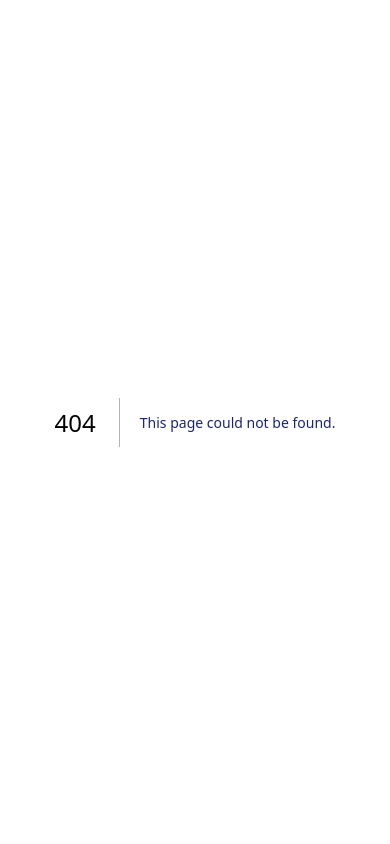
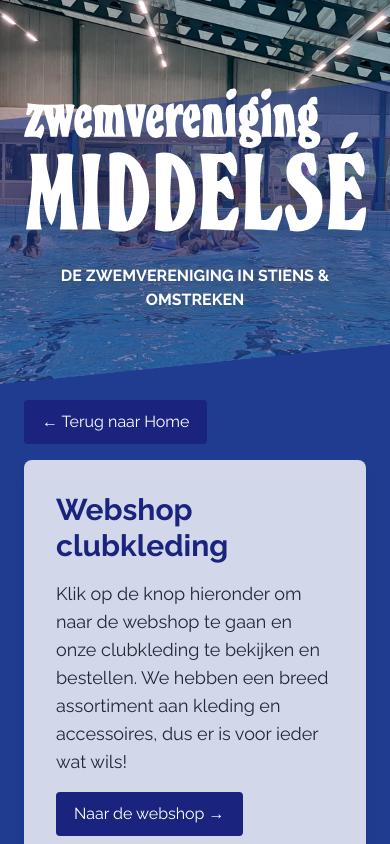
Before and after one commit to timovos/zvmiddelse-website, a Next.js app: page /webshop-clubkleding in a window 390 px wide. Before the commit this address had no page. Shown: the top 844 px of the page. Built offline with nearby package versions, Linux system fonts and the light colour scheme.

Commit message:
Table responsive and link to webshop

```diff
--- a/app/contact-en-info/page.tsx
+++ b/app/contact-en-info/page.tsx
@@ -37,7 +37,8 @@ export default function Clubhistorie() {
       <section className="rounded-lg bg-white/80 p-8 shadow-lg">
         <h2>Bestuur</h2>
         <div className="mb-10 overflow-x-auto">
-          <table className="w-full border-collapse text-left">
+          {/* Desktop table */}
+          <table className="hidden w-full border-collapse text-left md:table">
             <thead>
               <tr className="border-b border-black/10">
                 <th className="w-[34%] py-3 pr-4 text-sm font-semibold text-[#1a237e]">
@@ -117,6 +118,25 @@ export default function Clubhistorie() {
               </tr>
             </tbody>
           </table>
+
+          {/* Mobile card layout */}
+          <div className="flex flex-col gap-4 md:hidden">
+            {[
+              { functie: "Voorzitter", naam: "Marcel Bakker", contact: <a href="mailto:voorzitter@zvmiddelse.nl">voorzitter@zvmiddelse.nl</a> },
+              { functie: "Secretaris", naam: "Joyce Havenga", contact: <a href="mailto:secretaris@zvmiddelse.nl">secretaris@zvmiddelse.nl</a> },
+              { functie: "Penningmeester", naam: <><span>Hidde van Alfen</span><br/><span>Saske Haijma</span></>, contact: <><div>Postadres aanvragen via onderstaand mailadres.</div><a href="mailto:penningmeester@zvmiddelse.nl">penningmeester@zvmiddelse.nl</a></> },
+              { functie: "Vertrouwenspersoon SG Middelsé - Skelp", naam: "Liset Bosma", contact: null },
+              { functie: "Algemeen lid en ledenadministratie", naam: "Rixt Jouta", contact: <a href="mailto:ledenadministratie@zvmiddelse.nl">ledenadministratie@zvmiddelse.nl</a> },
+              { functie: "Waterpolosecretariaat", naam: <><div>Geertje Nauta</div><div>Rudie Nauta</div></>, contact: <a href="mailto:waterpolo@zvmiddelse.nl">waterpolo@zvmiddelse.nl</a> },
+              { functie: "Zwemsecretariaat", naam: "VACANT", contact: <a href="mailto:zwemmen@zvmiddelse.nl">zwemmen@zvmiddelse.nl</a> },
+            ].map((item, i) => (
+              <div key={i} className="rounded-lg border border-black/10 p-4">
+                <div className="mb-1 text-sm font-semibold text-[#1a237e]">{item.functie}</div>
+                <div className="mb-1">{item.naam}</div>
+                {item.contact && <div className="text-sm">{item.contact}</div>}
+              </div>
+            ))}
+          </div>
         </div>
 
         <h2>Vacatures</h2>
--- a/app/page.tsx
+++ b/app/page.tsx
@@ -49,6 +49,11 @@ export default function Home() {
             href="/triatlon-conditie-techniek"
           />
           <RectangleButton
+            text="Webshop clubkleding"
+            subtext="Bestel clubkleding"
+            href="/webshop-clubkleding"
+          />
+          <RectangleButton
             text="Contact en info"
             subtext="Privacy en vertrouwenspersoon"
             href="/contact-en-info"
--- /dev/null
+++ b/app/webshop-clubkleding/page.tsx
@@ -0,0 +1,28 @@
+import PageLayout from "@/app/components/page-layout";
+import type { Metadata } from "next";
+
+export const metadata: Metadata = { title: "Contact en Info" };
+
+export default function Clubhistorie() {
+  return (
+    <PageLayout>
+      <section className="rounded-lg bg-white/80 p-8 shadow-lg">
+        <h2 className="mb-4 text-3xl font-bold text-[#1a237e]">
+          Webshop clubkleding
+        </h2>
+        <p className="mb-4 text-lg">
+          Klik op de knop hieronder om naar de webshop te gaan en onze clubkleding te bekijken en bestellen. We hebben een breed assortiment aan kleding en accessoires, dus er is voor ieder wat wils!
+        </p>
+        <a
+          href="https://www.clubfabriek.nl/collections/clubshop-zwemvereniging-middelse"
+          target="_blank"
+          rel="noopener noreferrer"
+          className="inline-block cursor-pointer rounded border-2 border-transparent bg-[#1a237e] px-4 py-2 text-white no-underline transition hover:border-white hover:bg-[#283593]"
+        >
+          Naar de webshop →
+        </a>
+      </section>
+
+    </PageLayout>
+  );
+}
```
